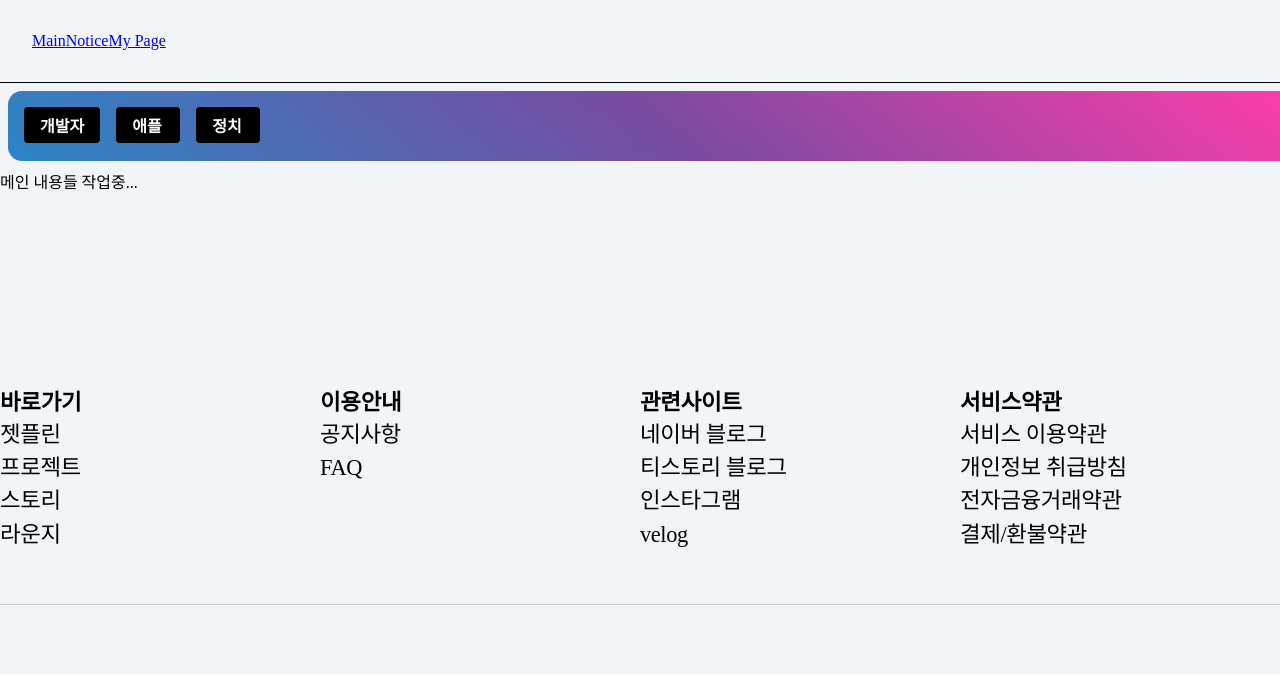
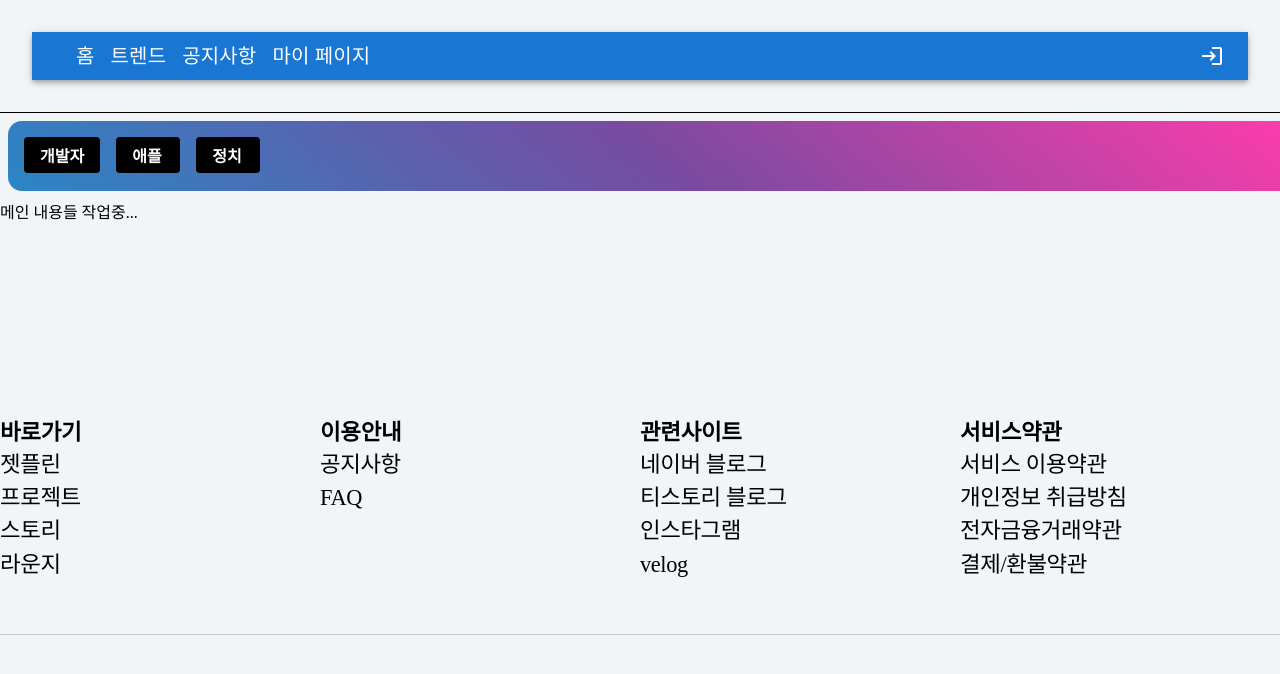
Before and after one commit to four-four-four/DAMOA-Frontend, a React app: page / in a window 1280 px wide. Shown: the top 674 px of the page. Built offline with nearby package versions, Linux system fonts and the light colour scheme.

Commit message:
메인 페이지 mui 적용

```diff
--- a/src/App.jsx
+++ b/src/App.jsx
@@ -1,6 +1,15 @@
 import React from 'react';
-import { Link } from 'react-router-dom';
+// import { Link } from 'react-router-dom';
 import Routes from './Routes';
+
+import Button from '@mui/material/Button';
+import AppBar from '@mui/material/AppBar';
+import Toolbar from '@mui/material/Toolbar';
+import Typography from '@mui/material/Typography';
+import IconButton from '@mui/material/IconButton';
+import LoginIcon from '@mui/icons-material/Login';
+import Link from '@mui/material/Link';
+import ArrowDropDownIcon from '@mui/icons-material/ArrowDropDown';
 
 export default function App() {
   return (
@@ -10,9 +19,44 @@ export default function App() {
           borderBottom: 'solid 1px',
           padding: '2rem'
         }}>
-        <Link to="/">Main</Link>
+
+        <AppBar position="static">
+            <Toolbar variant="dense">
+                <IconButton edge="start" color="inherit" aria-label="menu" sx={{ mr: 2 }}>
+
+                </IconButton>
+                <Typography variant="h6" noWrap component="div" sx={{ flexGrow: 1, alignSelf: 'flex-end', margin: 'auto' }}>
+                    <Link href="/" color="inherit" underline="none" sx={{marginRight: 2}}>
+                        홈
+                    </Link>
+                    <Link href="/" color="inherit" underline="none" sx={{marginRight: 2}}>
+                        트렌드
+                    </Link>
+                    <Link href="/Notice" color="inherit" underline="none" sx={{marginRight: 2}}>
+                        공지사항
+                    </Link>
+                    <Link href="/mypage" color="inherit" underline="none">
+                        마이 페이지
+                    </Link>
+                </Typography>
+
+                <IconButton
+                    size="large"
+                    aria-label="display more actions"
+                    edge="end"
+                    color="inherit"
+                >
+                    {/* 로그인 전 아이콘 */}
+                    <LoginIcon />
+                    {/* 로그인 후 아이콘 */}
+                    {/* <ArrowDropDownIcon /> */}
+                </IconButton>
+            </Toolbar>
+        </AppBar>
+
+        {/* <Link to="/">Main</Link>
         <Link to="/notice">Notice</Link>
-        <Link to="/mypage">My Page</Link>
+        <Link to="/mypage">My Page</Link> */}
       </nav>
       <Routes />
     </div>
```
